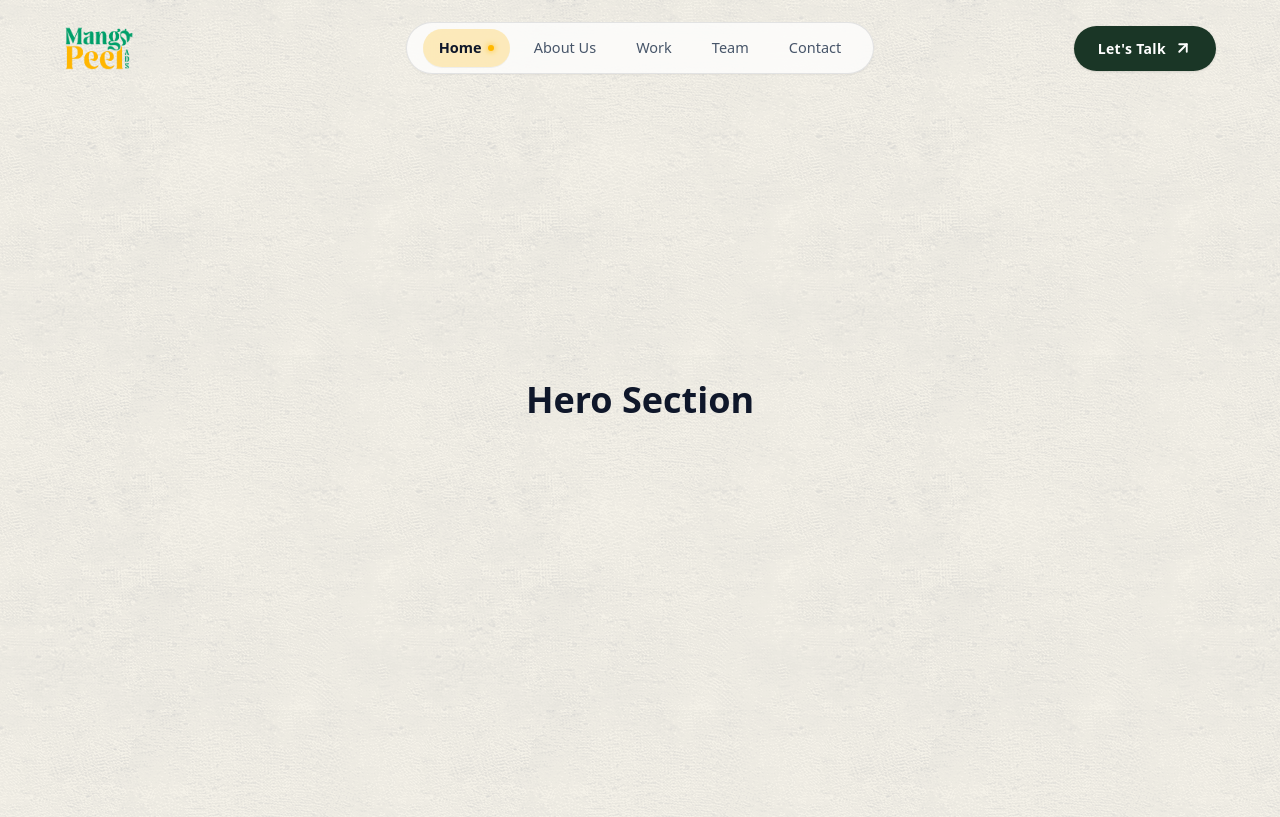
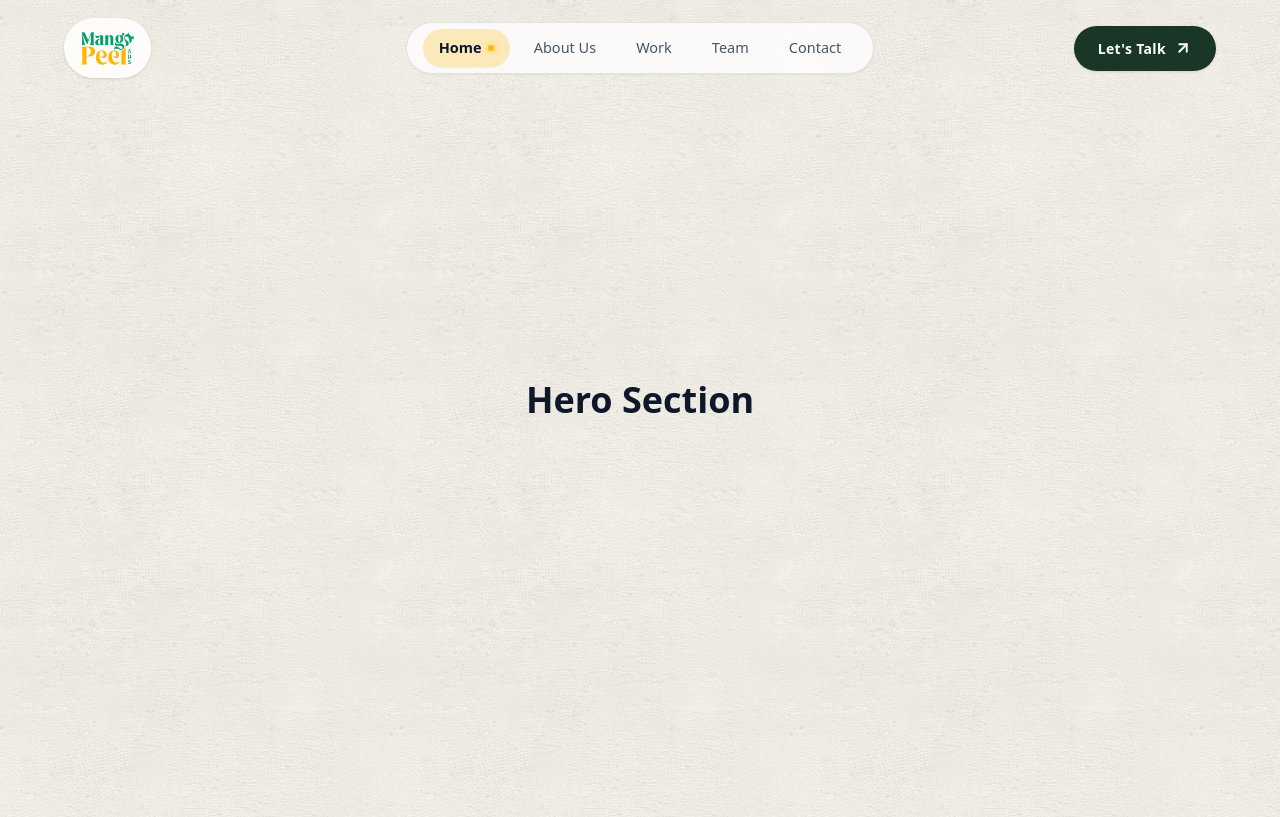
Before and after one commit to shiblymohammed/mango_peel_ads, a Next.js app: page / in a window 1280 px wide. Shown: the top 817 px of the page. Built offline with nearby package versions, Linux system fonts and the light colour scheme.

Commit message:
feat:added bg shape for logo for more visibility

```diff
--- a/src/components/common/navbar.tsx
+++ b/src/components/common/navbar.tsx
@@ -104,11 +104,14 @@ export default function Navbar() {
       >
         {/* Logo (Left) */}
         <div className="flex-1 flex justify-start">
-          <Link href="/" className="flex items-center group">
+          <Link
+            href="/"
+            className="flex items-center group bg-white/85 backdrop-blur-md px-3.5 py-1.5 md:px-4 md:py-2 rounded-full  shadow-sm hover:bg-white hover:shadow-md hover:border-[#FFB800]/40 transition-all duration-300"
+          >
             <img
               src="/logo/logo.png"
               alt="Mango Peel Ads"
-              className="h-10 md:h-12 lg:h-14 w-auto object-contain transition-transform duration-300 group-hover:scale-[1.02]"
+              className="h-8 sm:h-9 md:h-10 lg:h-11 w-auto object-contain transition-transform duration-300 group-hover:scale-[1.03]"
             />
           </Link>
         </div>
@@ -195,12 +198,12 @@ export default function Navbar() {
               <Link
                 href="/"
                 onClick={() => setMobileMenuOpen(false)}
-                className="flex items-center"
+                className="flex items-center bg-white/85 backdrop-blur-md px-3.5 py-1.5 rounded-full border border-[#0F172A]/15 shadow-sm"
               >
                 <img
                   src="/logo/logo.png"
                   alt="Mango Peel Ads"
-                  className="h-10 w-auto object-contain"
+                  className="h-8 sm:h-9 w-auto object-contain"
                 />
               </Link>
 
```
